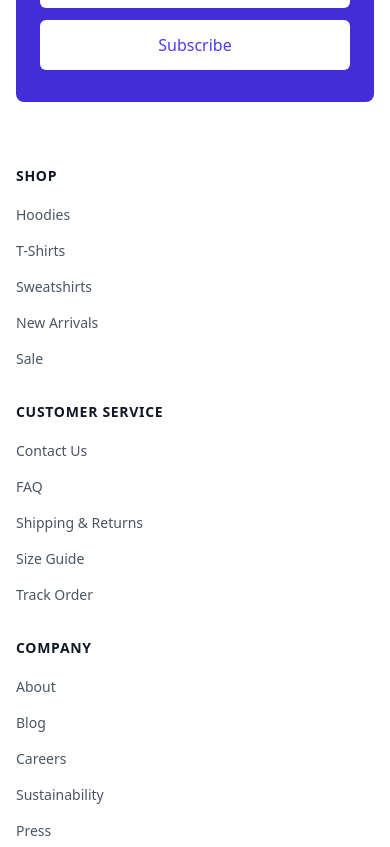
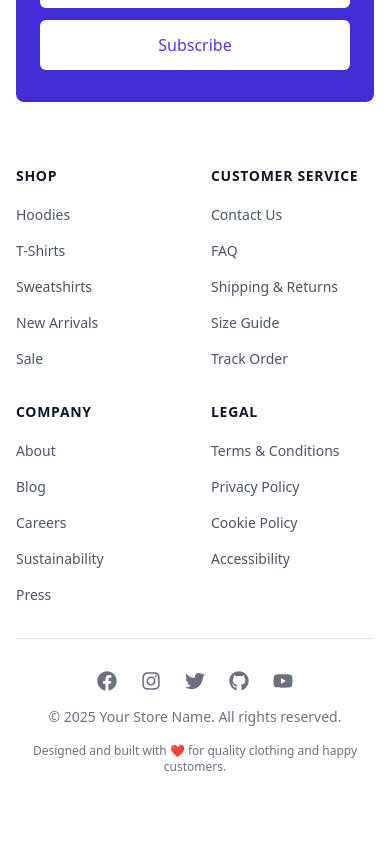
Before and after one commit to benjamibono/ecommerce, a React (Vite) app: page /new in a window 390 px wide. Shown: the part 4857-5704 px from the top of the page. After the commit the page ends 5680 px from the top, so only its background shows below. Built offline with nearby package versions, Linux system fonts and the light colour scheme.

Commit message:
Update package dependencies and enhance todo list. Added axios and jsonwebtoken to package.json, along with their type definitions. Updated todo.txt with new tasks for responsive design and favorite card adjustments. Modified Footer component layout for improved styling.

```diff
--- a/package.json
+++ b/package.json
@@ -14,7 +14,9 @@
     "@heroicons/react": "^2.2.0",
     "@tailwindcss/aspect-ratio": "^0.4.2",
     "@tailwindcss/vite": "^4.0.14",
+    "axios": "^1.8.4",
     "framer-motion": "^12.5.0",
+    "jsonwebtoken": "^9.0.2",
     "lucide-react": "^0.479.0",
     "react": "^19.0.0",
     "react-dom": "^19.0.0",
@@ -26,6 +28,7 @@
   },
   "devDependencies": {
     "@eslint/js": "^9.21.0",
+    "@types/jsonwebtoken": "^9.0.9",
     "@types/node": "^22.13.10",
     "@types/react": "^19.0.10",
     "@types/react-dom": "^19.0.4",
--- a/src/components/Footer.tsx
+++ b/src/components/Footer.tsx
@@ -36,7 +36,7 @@ const Footer = () => {
         </div>
 
         {/* Main footer content */}
-        <div className="py-8 grid grid-cols-1 md:grid-cols-2 lg:grid-cols-4 gap-8">
+        <div className="py-8 grid grid-cols-2 lg:grid-cols-4 gap-8">
           {/* Shop */}
           <div>
             <h3 className="text-sm font-semibold text-gray-900 tracking-wider uppercase">Shop</h3>
```
Also changed, not shown: todo.txt, 1 other file (tests, documents, lock files or other folders).
